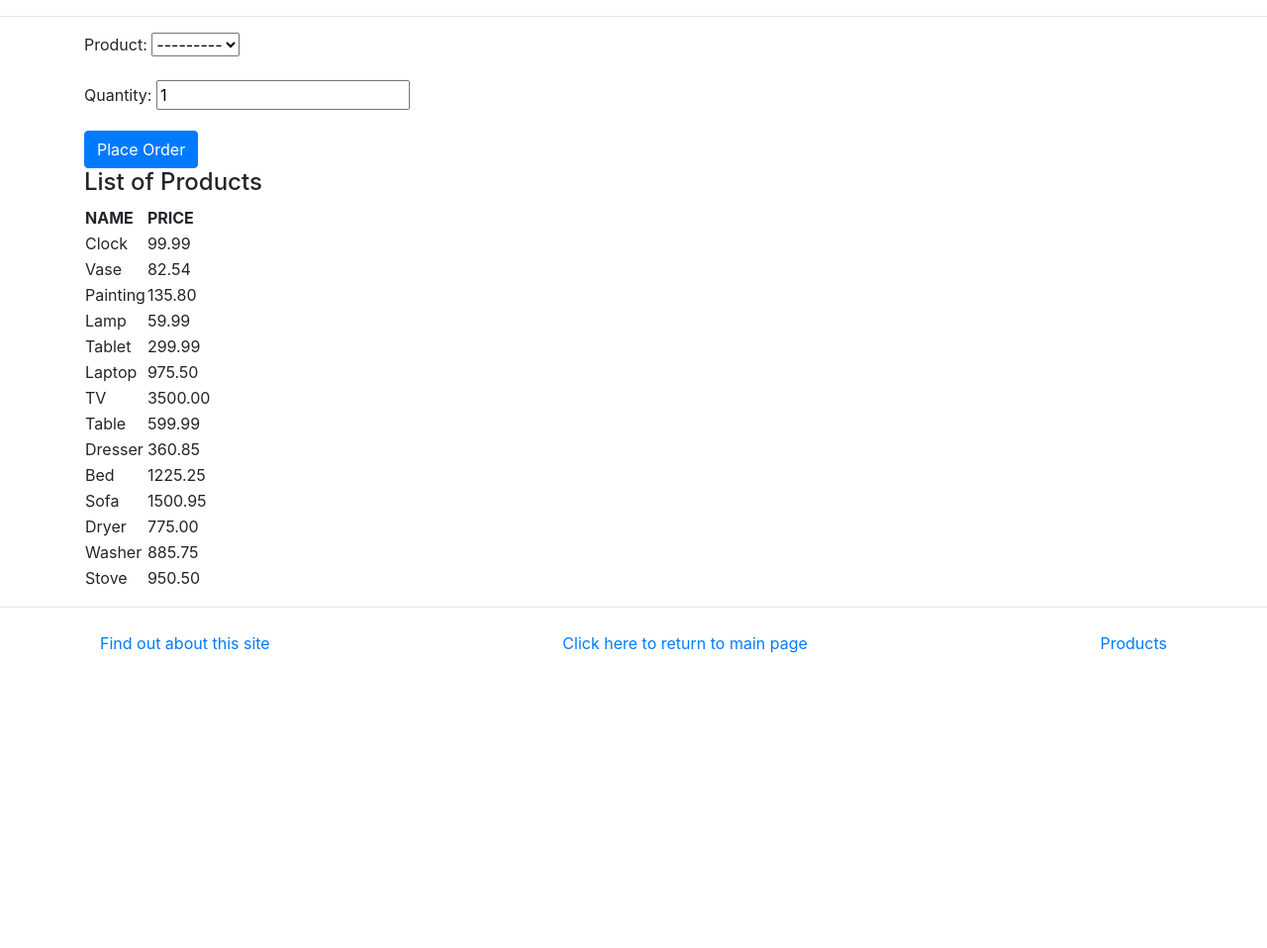
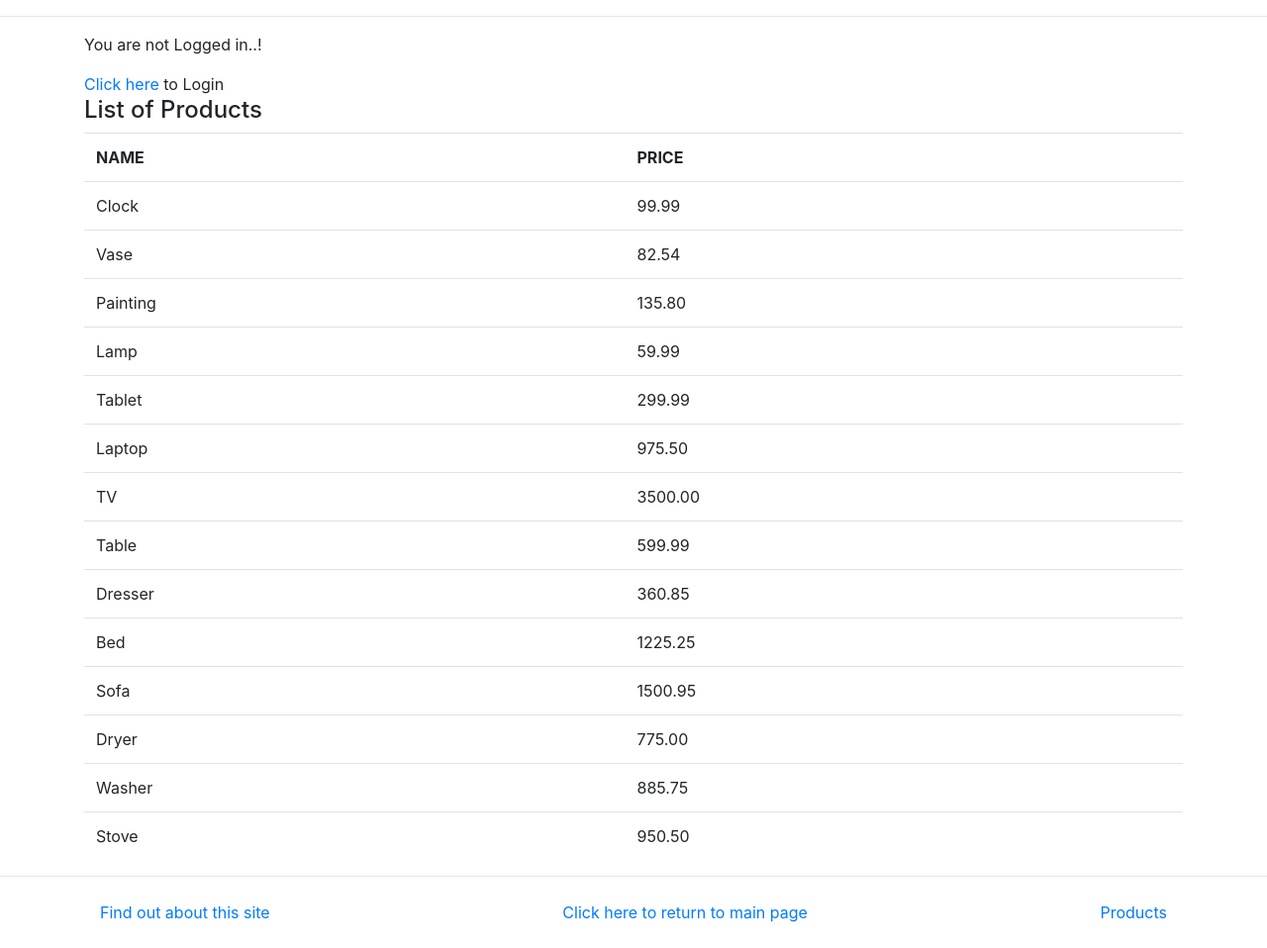
Before and after one commit to MonicaPakkamIsaac/Webstore, a Django app: template storeapp/templates/storeapp/placeorder.html in a window 1280 px wide. Shown: the part 40-998 px from the top of the page at 99% size. Before the commit the page ends 700 px from the top, so only its background shows below. Run offline with Django 3.2, Linux system fonts and the light colour scheme; the template is opened without the code that fills it: values that come from a table or form of the project are taken from there, others are empty; data comes from the database, SQL or seed files in the repository; some libraries are stand-ins or nearby versions.

Commit message:
placeorder.html is updated

```diff
--- a/storeapp/templates/storeapp/placeorder.html
+++ b/storeapp/templates/storeapp/placeorder.html
@@ -2,13 +2,19 @@
 
 {% block body_block %}
     {% if prodlist %}
+        {% if request.user.is_authenticated %}
         <form method="post">
             {% csrf_token %}
             {{ form.as_p }}
             <input class="btn btn-primary" type="submit" value="Place Order">
         </form>
+        {% else %}
+            <p>You are not Logged in..!</p>
+            <a href="{% url 'storeapp:login' %}">Click here</a> to Login
+        {% endif %}
+        <br>
         <h4>List of Products</h4>
-        <table>
+        <table class="table" >
         <tr><td><b>NAME</b></td><td><b>PRICE</b></td></tr>
             {% for prod in prodlist %}
                 <tr>
@@ -20,4 +26,5 @@
     {% else %}
         <p>There are no products</p>
     {% endif %}
+
 {% endblock %}
```
